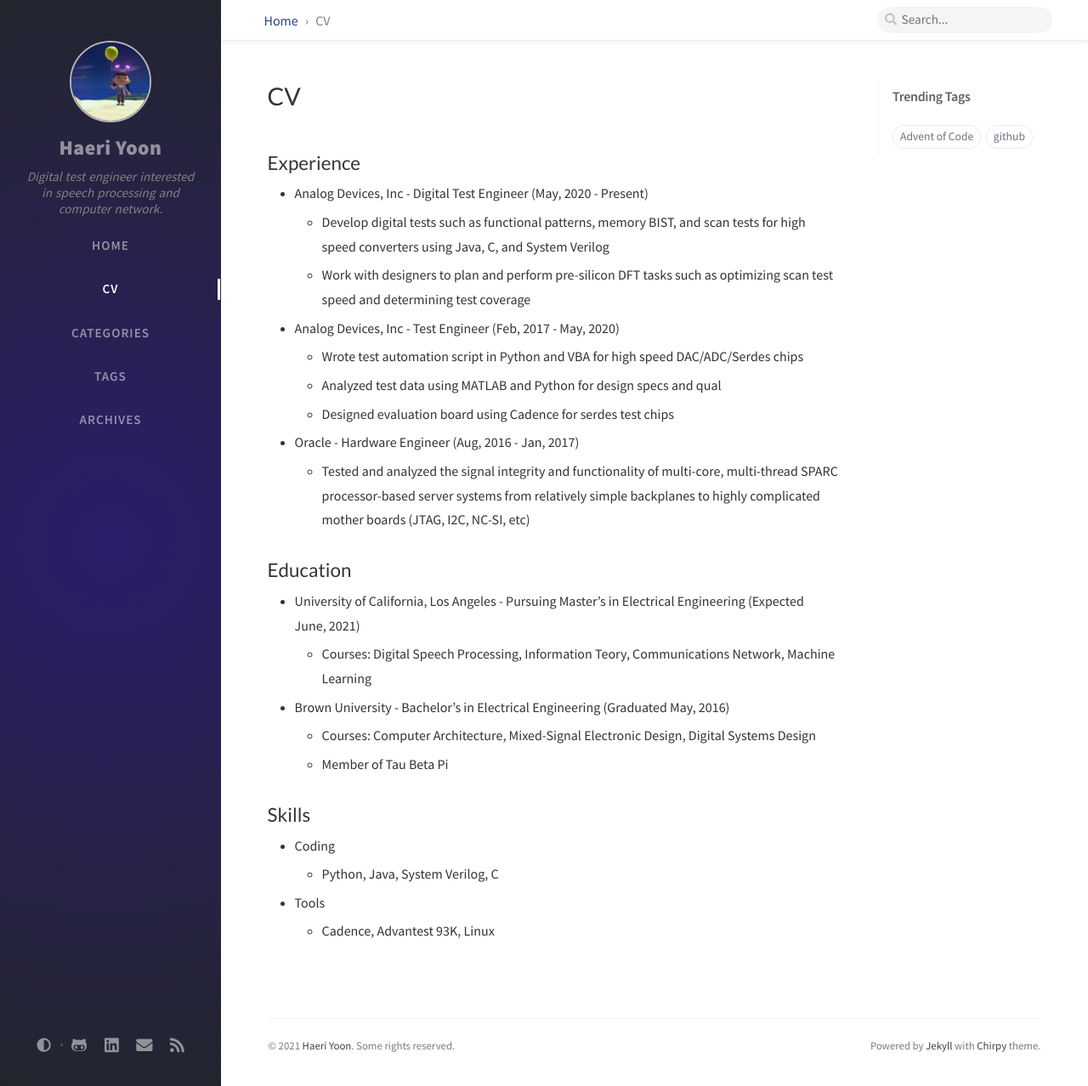
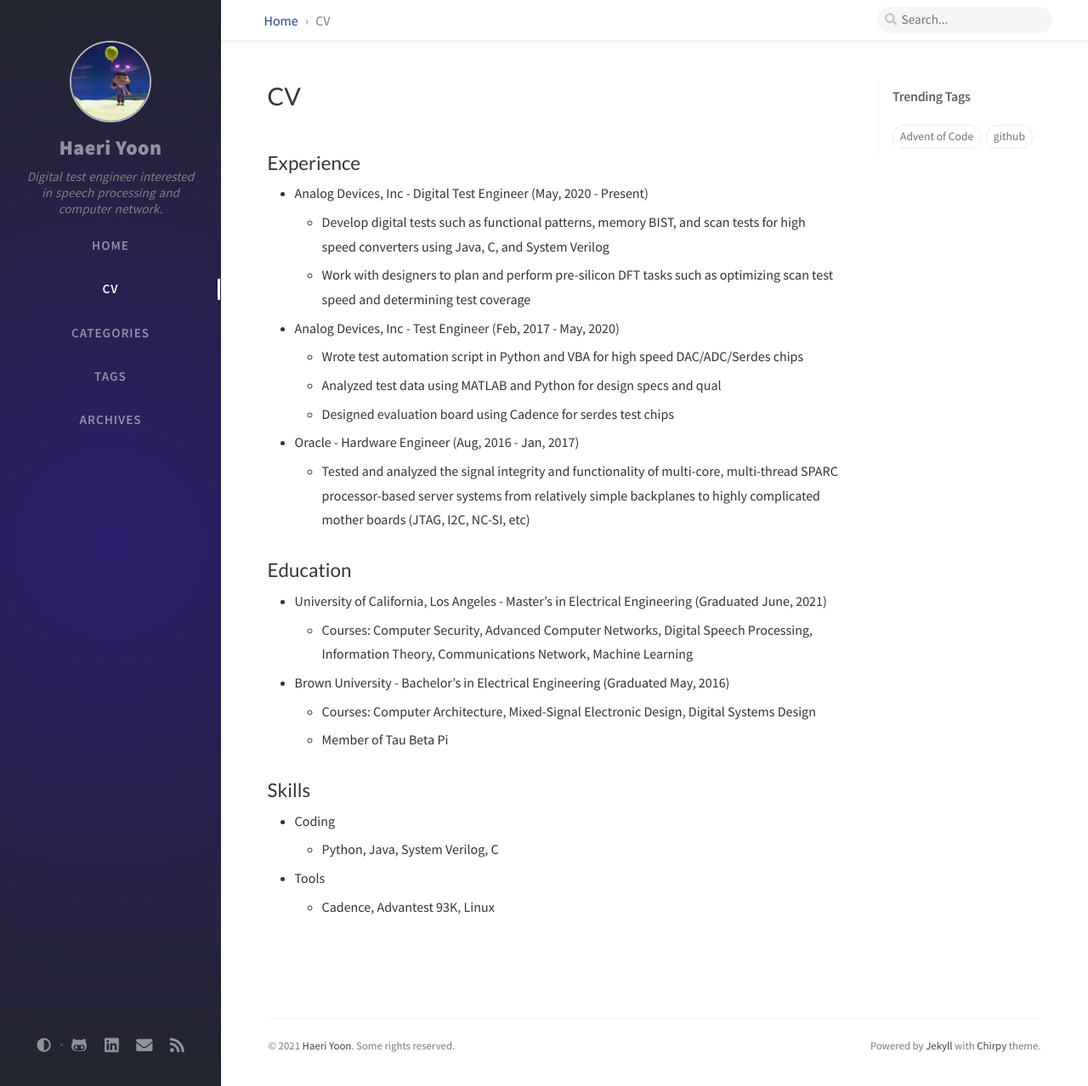
Before and after one commit to haeriy/blog, a Jekyll site: the page built from _tabs/cv.md, in a window 1280 px wide and 1278 px high. Shown: the whole window at 85% size. Built offline with Jekyll 4.4.1, drawn with Linux system fonts in a browser that asks for light colours; nearby versions of some CDN libraries; comment, search, counter and statistics services are not loaded.

Commit message:
Update cv.md

```diff
--- a/_tabs/cv.md
+++ b/_tabs/cv.md
@@ -22,8 +22,8 @@
   - Tested and analyzed the signal integrity and functionality of multi-core, multi-thread SPARC processor-based server systems from relatively simple backplanes to highly complicated mother boards (JTAG, I2C, NC-SI, etc)
 
 ## Education
-- University of California, Los Angeles - Pursuing Master's in Electrical Engineering (Expected June, 2021)
-  - Courses: Digital Speech Processing, Information Teory, Communications Network, Machine Learning
+- University of California, Los Angeles - Master's in Electrical Engineering (Graduated June, 2021)
+  - Courses: Computer Security, Advanced Computer Networks, Digital Speech Processing, Information Theory, Communications Network, Machine Learning
 - Brown University - Bachelor's in Electrical Engineering (Graduated May, 2016)
   - Courses: Computer Architecture, Mixed-Signal Electronic Design, Digital Systems Design
   - Member of Tau Beta Pi
```
